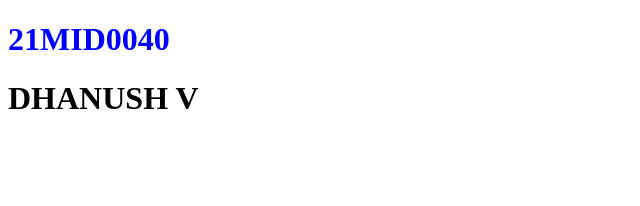
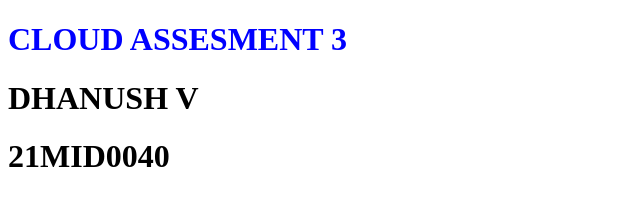
Before and after one commit to VDHANUSH0611/21MID0040CLOUD, a plain HTML site: page index.html in a window 1280 px wide. Shown: the whole page, without its empty margins (0-640 px from the left). Drawn offline with Linux system fonts and the light colour scheme.

Commit message:
Update index.html

```diff
--- a/index.html
+++ b/index.html
@@ -2,8 +2,9 @@
 <html>
 <body>
 
-<h1 style="color:blue;">21MID0040</h1>
+<h1 style="color:blue;">CLOUD ASSESMENT 3</h1>
 <h1>DHANUSH V</h1>
+<h1>21MID0040</h1>
 
 </body>
 </html>
```
